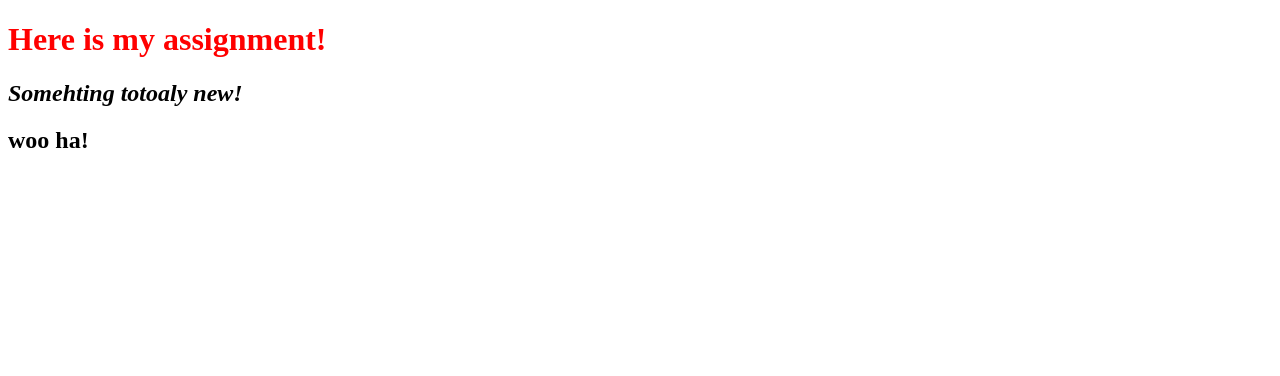
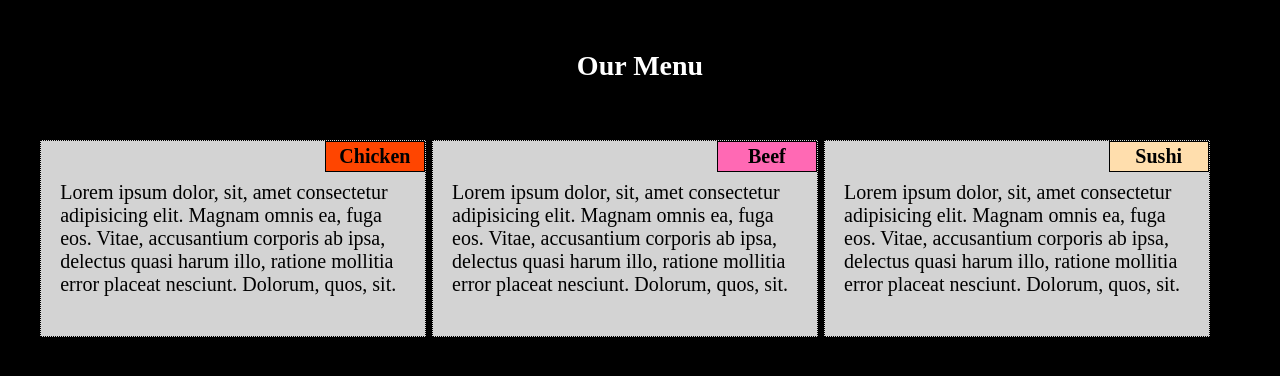
Before and after one commit to Demashqi/coursera, a plain HTML site: page module2-solution/index.html in a window 1280 px wide. Drawn offline with Linux system fonts and the light colour scheme.

Commit message:
My first homework as a programmer!

```diff
--- a/module2-solution/index.html
+++ b/module2-solution/index.html
@@ -1,12 +1,35 @@
 <!DOCTYPE html>
-<html>
+<html lang="en">
 <head>
-	<meta charset="utf-8">
-	<title>Here is my assignment</title>
+    <meta charset="utf-8">
+    <meta name="viewport" content="width=device-width, initial-scale=1">
+    <link rel="stylesheet" href="style.css">
+    <title>Our Menu</title>
 </head>
 <body>
-<h1 style="color: red;">Here is my assignment!</h1>
-<h2 style="font-style: italic;">Somehting totoaly new!</h2>
-<h2>woo ha!</h2>
+    <h1>Our Menu</h1>
+
+    <div class="container">
+        <div class="row">
+            <div class="box desktop tablet">
+                <div class="title1">Chicken</div>
+                <p>Lorem ipsum dolor, sit, amet consectetur adipisicing elit. Magnam omnis ea, fuga eos. Vitae, accusantium corporis ab ipsa, delectus quasi harum illo, ratione mollitia error placeat nesciunt. Dolorum, quos, sit.</p>
+            </div>
+
+
+            <div class="box desktop tablet">
+                <div class="title2">Beef</div>
+                <p>Lorem ipsum dolor, sit, amet consectetur adipisicing elit. Magnam omnis ea, fuga eos. Vitae, accusantium corporis ab ipsa, delectus quasi harum illo, ratione mollitia error placeat nesciunt. Dolorum, quos, sit.</p>
+            </div>
+
+            <div class="box desktop special">
+                <div class="title3">Sushi</div>
+                <p>Lorem ipsum dolor, sit, amet consectetur adipisicing elit. Magnam omnis ea, fuga eos. Vitae, accusantium corporis ab ipsa, delectus quasi harum illo, ratione mollitia error placeat nesciunt. Dolorum, quos, sit.</p>
+            </div>
+
+        </div>
+
+    </div>
+
 </body>
 </html>
--- /dev/null
+++ b/module2-solution/style.css
@@ -0,0 +1,110 @@
+* {
+    box-sizing: border-box;
+    font-family: "Times New Roman",Times,serif;
+    margin: 0px;
+    padding: 0px;
+}
+
+body{
+    background-color: black;
+}
+
+h1{
+    color: white;
+    text-align: center;
+    font-weight: bold;
+    margin: 50px;
+    font-size: 175%;
+}
+
+p{
+    font-size: 125%;
+    margin: 40px auto;
+    width: 90%;
+    height: auto;
+
+
+}
+
+.container{
+    width: 100%;
+}
+
+.row{
+    margin: auto;
+    padding: 5px;
+    width: 95%;
+}
+
+.box{
+    border: 1px dotted black;
+    margin: 3px;
+    background-color: lightgray;
+    position: relative;
+
+
+}
+
+.title1{
+    background-color: orangered;
+    border: 1px solid black;
+    width: 100px;
+    font-weight: bold;
+    font-size: 125%;
+    text-align: center;
+    position: absolute;
+    right: 0px;
+    padding: 3px;
+}
+
+.title2{
+    background-color: hotpink;
+    border: 1px solid black;
+    width: 100px;
+    font-weight: bold;
+    font-size: 125%;
+    text-align: center;
+    position: absolute;
+    right: 0px;
+    padding: 3px;
+}
+
+.title3{
+    background-color: navajowhite;
+    border: 1px solid black;
+    width: 100px;
+    font-weight: bold;
+    font-size: 125%;
+    text-align: center;
+    position: absolute;
+    right: 0px;
+    padding: 3px;
+}
+
+
+
+/*Tablet*/
+
+@media (min-width:768px) and (max-width: 991px){
+    .tablet, .special
+    {
+        float: left;
+    }
+
+    .tablet{
+        width: 48.5%;
+    }
+    .special{
+        width: 98.2%;
+    }
+
+}
+
+/* Desktop */
+
+@media (min-width: 992px){
+    .desktop {
+        float: left;
+        width: 32%;
+
+}
```
Also changed, not shown: module2-solution/Chicken.jpg (added), module2-solution/beef.jpg (added), module2-solution/sushi.jpg (added).
